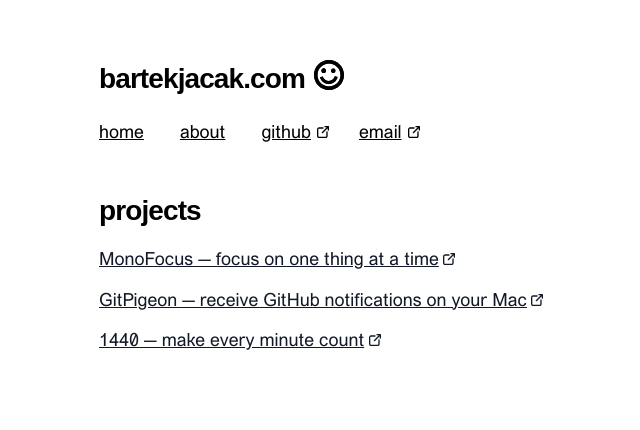
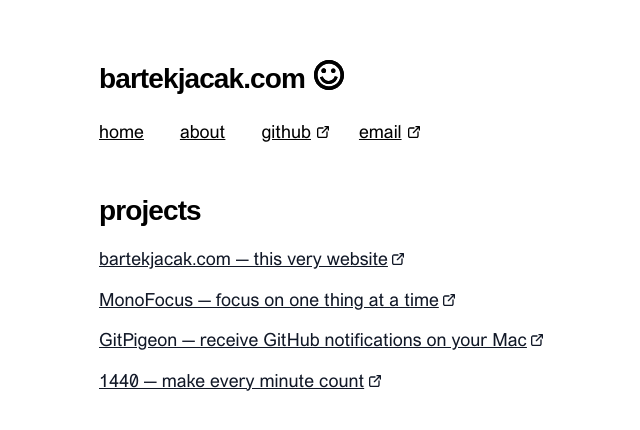
Before and after one commit to bartekjacak/bartekjacak-com, a Next.js app: page / in a window 1280 px wide. Shown: the top 430 px of the page, without its empty margins (245-885 px from the left). Built offline with nearby package versions, Linux system fonts and the light colour scheme; a web font is replaced by a local one.

Commit message:
feat: add bartekjacak.com as a project

```diff
--- a/src/components/SectionWithExpandableList/SectionWithExpandableList.tsx
+++ b/src/components/SectionWithExpandableList/SectionWithExpandableList.tsx
@@ -26,6 +26,12 @@
   items,
   itemRenderer,
 }: Props<T>) {
+  function getItemOpacity(index: number) {
+    // apply gradual opacity only if items are folded
+    if (items.length <= MAX_VISIBLE_ITEMS) return "1";
+    return ITEM_INDEX_TO_OPACITY_MAPPING[index];
+  }
+
   return (
     <section>
       <header>
@@ -36,10 +42,7 @@
         {items
           .slice(0, MAX_VISIBLE_ITEMS)
           .map((item, index) =>
-            itemRenderer(
-              { ...item, opacity: ITEM_INDEX_TO_OPACITY_MAPPING[index] },
-              index,
-            ),
+            itemRenderer({ ...item, opacity: getItemOpacity(index) }, index),
           )}
         {items.length > MAX_VISIBLE_ITEMS && (
           <li>
--- a/src/content/useProjects.ts
+++ b/src/content/useProjects.ts
@@ -5,6 +5,10 @@
 
 export function useProjects(): Project[] {
   return [
+    {
+      url: "https://github.com/bartekjacak/bartekjacak-com",
+      name: "bartekjacak.com — this very website",
+    },
     {
       url: "https://monofocus.app/",
       name: "MonoFocus — focus on one thing at a time",
```
